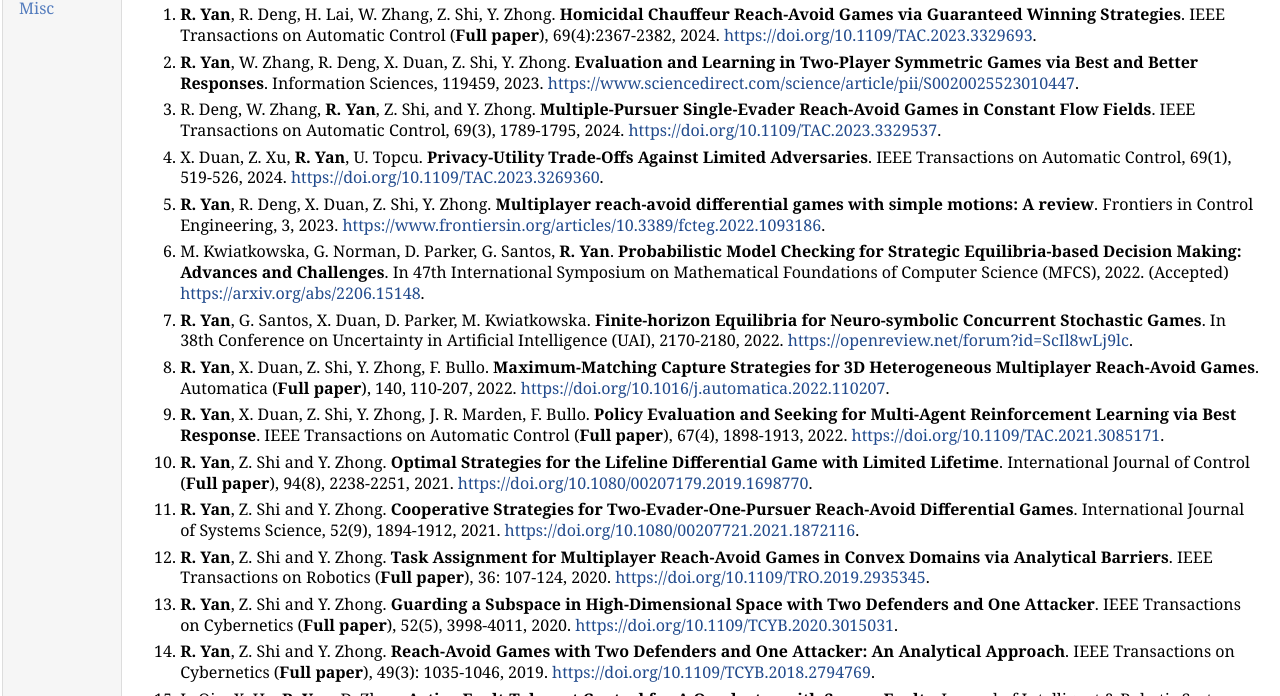
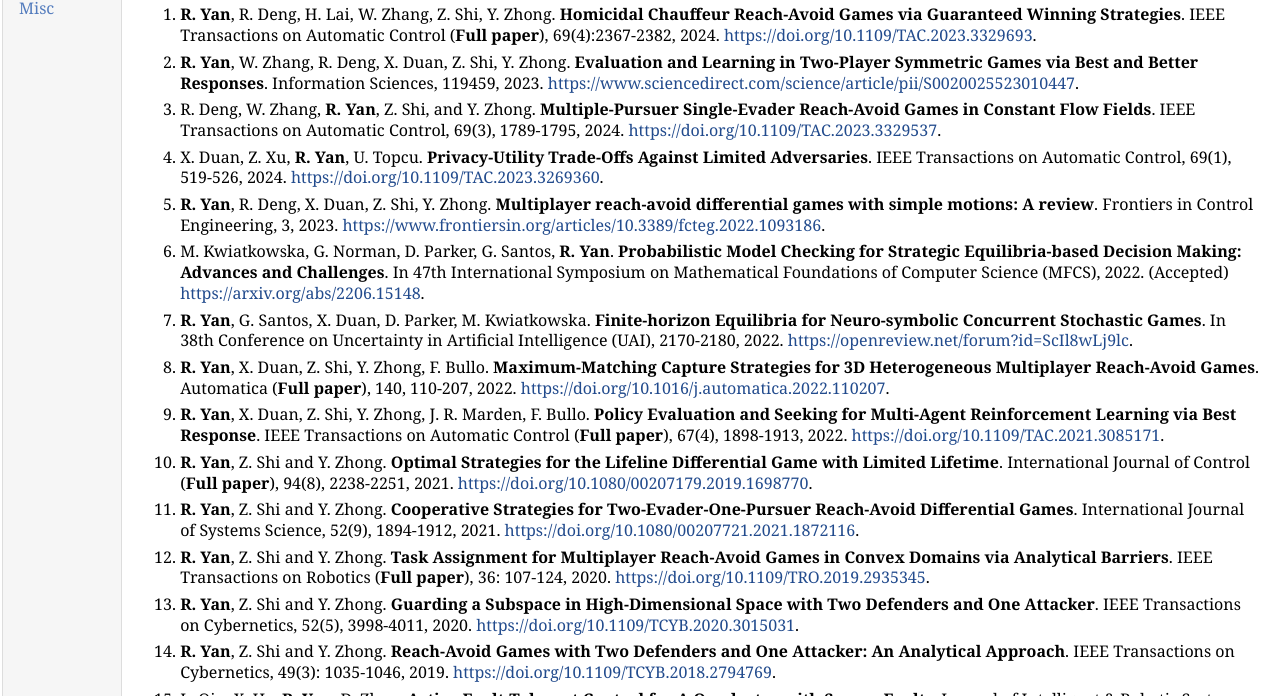
Before and after one commit to ruiyan-web/ruiyan-web.github.io, a plain HTML site: page publication.html in a window 1280 px wide. Shown: the part 104-800 px from the top of the page. Drawn offline with Linux system fonts and the light colour scheme.

Commit message:
Add files via upload

```diff
--- a/publication.html
+++ b/publication.html
@@ -46,9 +46,9 @@
 </li>
 <li><p><b>R. Yan</b>, Z. Shi and Y. Zhong. <b>Task Assignment for Multiplayer Reach-Avoid Games in Convex Domains via Analytical Barriers</b>. IEEE Transactions on Robotics (<b>Full paper</b>), 36: 107-124, 2020. <a href="https://doi.org/10.1109/TRO.2019.2935345">https://doi.org/10.1109/TRO.2019.2935345</a>.</p>
 </li>
-<li><p><b>R. Yan</b>, Z. Shi and Y. Zhong. <b>Guarding a Subspace in High-Dimensional Space with Two Defenders and One Attacker</b>. IEEE Transactions on Cybernetics (<b>Full paper</b>), 52(5), 3998-4011, 2020. <a href="https://doi.org/10.1109/TCYB.2020.3015031">https://doi.org/10.1109/TCYB.2020.3015031</a>.</p>
+<li><p><b>R. Yan</b>, Z. Shi and Y. Zhong. <b>Guarding a Subspace in High-Dimensional Space with Two Defenders and One Attacker</b>. IEEE Transactions on Cybernetics, 52(5), 3998-4011, 2020. <a href="https://doi.org/10.1109/TCYB.2020.3015031">https://doi.org/10.1109/TCYB.2020.3015031</a>.</p>
 </li>
-<li><p><b>R. Yan</b>, Z. Shi and Y. Zhong. <b>Reach-Avoid Games with Two Defenders and One Attacker: An Analytical Approach</b>. IEEE Transactions on Cybernetics (<b>Full paper</b>), 49(3): 1035-1046, 2019. <a href="https://doi.org/10.1109/TCYB.2018.2794769">https://doi.org/10.1109/TCYB.2018.2794769</a>.</p>
+<li><p><b>R. Yan</b>, Z. Shi and Y. Zhong. <b>Reach-Avoid Games with Two Defenders and One Attacker: An Analytical Approach</b>. IEEE Transactions on Cybernetics, 49(3): 1035-1046, 2019. <a href="https://doi.org/10.1109/TCYB.2018.2794769">https://doi.org/10.1109/TCYB.2018.2794769</a>.</p>
 </li>
 <li><p>L. Qin, X. He, <b>R. Yan</b>, D. Zhou. <b>Active Fault-Tolerant Control for A Quadrotor with Sensor Faults</b>. Journal of Intelligent & Robotic Systems, 88(2-4): 449-467, 2017. <a href="https://doi.org/10.1007/s10846-017-0474-0">https://doi.org/10.1007/s10846-017-0474-0</a>.</p>
 </li>
@@ -93,7 +93,7 @@
 </ol>
 <div id="footer">
 <div id="footer-text">
-Page generated 2024-04-06 19:05:57 BST, by <a href="http://jemdoc.jaboc.net/">jemdoc</a>.
+Page generated 2024-04-06 20:52:54 BST, by <a href="http://jemdoc.jaboc.net/">jemdoc</a>.
 (<a href="publication.jemdoc">source</a>)
 </div>
 </div>
```
Also changed, not shown: 1 other file.
